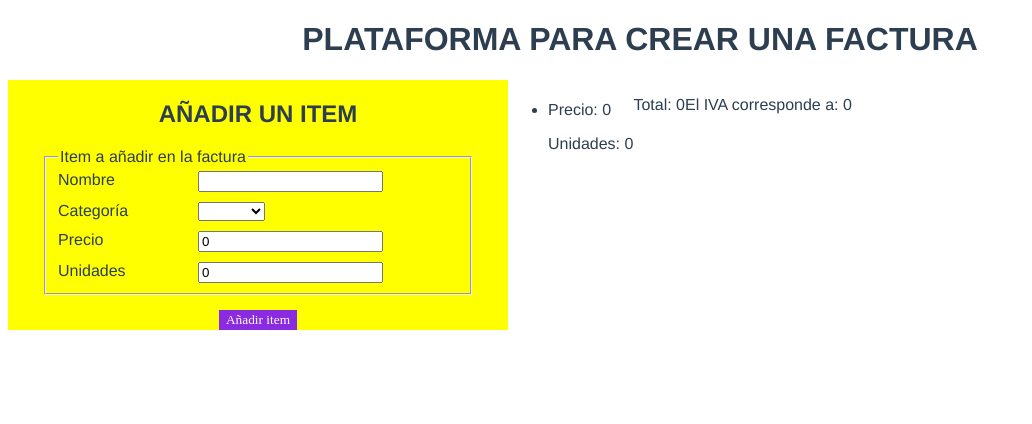
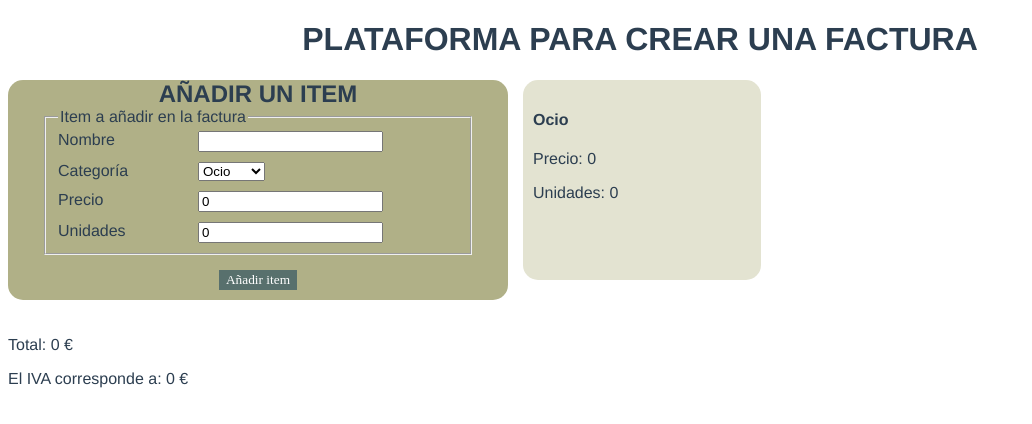
Before and after one commit to LucasKwak/bill-generator, a Vue app: page / in a window 1280 px wide. Both pictures are taken after a click on the button "Añadir item". Shown: the top 424 px of the page, without its empty margins (0-1032 px from the left). Built offline with nearby package versions, Linux system fonts and the light colour scheme.

Commit message:
[ALL]: Styling all components.

```diff
--- a/src/components/ItemDetail.vue
+++ b/src/components/ItemDetail.vue
@@ -1,5 +1,5 @@
 <template>
-    <div>
+    <div class="item">
         <h3>{{ props.name }}</h3>
         <h4>{{ props.category }}</h4>
         <p>Precio: {{ props.price }}</p>
@@ -10,6 +10,7 @@
 <script lang="ts" setup>
     import { defineProps } from "vue";
 
+    // PROPS QUE NOS PASA EL PADRE (ItemsList)
     const props = defineProps(
         {
             name: {type: String, required: true},
@@ -18,9 +19,13 @@
             units: {type: Number, required: true},
         }
     );
-
 </script>
 
 <style scoped>
-
+    .item {
+        background-color: #e3e3d1;
+        border-radius: 15px;
+        padding: 10px;
+        height: 180px;
+    }
 </style>
--- a/src/components/ItemGenerator.vue
+++ b/src/components/ItemGenerator.vue
@@ -43,12 +43,13 @@
     let item :Ref<IItem> = ref(
         {
             name: "",
-            category: "",
+            category: "Ocio",
             price: 0,
             units: 0
         }
     );
 
+    // EVENTO A EMITIR (LO EMITIMOS AL HACER CLICK EN EL BOTÓN)
     const emit = defineEmits<{
         (e: "addItem", item:IItem): void
     }>();
@@ -66,7 +67,7 @@
         emit("addItem", tempItem);
 
         item.value.name = '';
-        item.value.category = '';
+        item.value.category = 'Ocio';
         item.value.price = 0;
         item.value.units = 0;
     }
@@ -79,7 +80,13 @@
         display: flex;
         flex-direction: column;
         align-items: center;
-        background-color: yellow;
+        background-color: #b0b087;
+        border-radius: 15px;
+        padding-bottom: 10px;
+    }
+
+    .item-generator h2{
+        margin: 0;
     }
 
     .item-form {
@@ -110,16 +117,16 @@
 
     .form__button {
         font-family: Avenir;
-        background-color: blueviolet;
+        background-color: #58706d;
         color: white;
-        border: 1px solid blueviolet;
+        border: 1px solid #58706d;
         outline: 0;
     }
 
     .form__button:hover{
         background-color: white;
-        color: blueviolet;
-        border: 1px solid blueviolet;
+        color: #58706d;
+        border: 1px solid #58706d;
         box-sizing: content-box;
     }
 </style>
--- a/src/components/ItemsList.vue
+++ b/src/components/ItemsList.vue
@@ -1,18 +1,17 @@
 <template>
     <div class="main-wrapper">
-        <section>
-            <ItemGenerator @addItem="añadirItem"></ItemGenerator>
+        <div class="generator-total-wrapper">
+            <section>
+                <ItemGenerator @addItem="añadirItem"></ItemGenerator>
+            </section>
+            <section class="total-taxes">
+                <p>Total: {{ total }} €</p>
+                <p>El IVA corresponde a: {{ taxes }} €</p>
+            </section>
+        </div>
+        <section class="item-list">
+            <ItemDetail v-for="(elm, index) in items" :key="index" :name="elm.name" :category="elm.category" :price="elm.price" :units="elm.units"></ItemDetail>
         </section>
-        <section>
-            <ul class="item-list">
-                <li v-for="(elm, index) in items" :key="index">
-                    <ItemDetail :name="elm.name" :category="elm.category" :price="elm.price" :units="elm.units"></ItemDetail>
-                </li>
-            </ul>
-        </section>
-        <p>Total: {{ total }}</p>
-        <p>El IVA corresponde a: {{ taxes }}</p>
-
     </div>
 </template>
 
@@ -30,10 +29,12 @@
 
     let items:Ref<Array<IItem>> = ref([]);
 
+    // FUNCION A EJECUTAR CUANDO EL HIJO ItemGenerator NOS EMITA EL EVENTO
     function añadirItem(item:IItem) {
         items.value.push(item);
     }
 
+    // DATOS COMPUTADOS
     const total = computed(
         () => {
             let subtotal = 0;
@@ -49,7 +50,6 @@
             return total.value * 0.21;
         }
     );
-
 </script>
 
 <style scoped>
@@ -57,4 +57,18 @@
         display: flex;
         flex-direction: row;
     }
+
+    .generator-total-wrapper {
+        display: flex;
+        flex-direction: column;
+        gap: 20px;
+    }
+
+    .item-list {
+        width: 100%;
+        padding: 0 15px 15px 15px;
+        gap: 10px;
+        display: grid;
+        grid-template-columns: repeat(auto-fill, minmax(200px, 1fr));
+    }
 </style>
```
